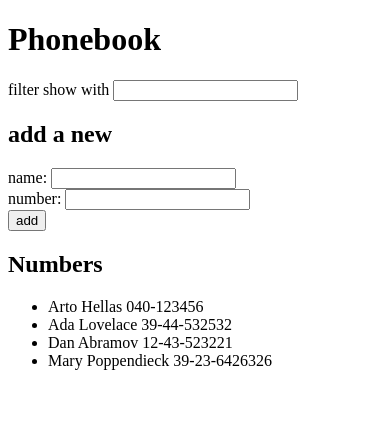
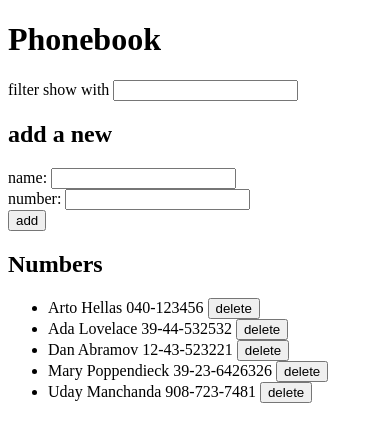
Before and after one commit to umanchanda/full-stack-open-2020, a React (Create React App) app in the folder part2/phonebook/: page / in a window 390 px wide. Shown: the top 442 px of the page. Built offline with nearby package versions, Linux system fonts and the light colour scheme; data requests are answered from the project's data file.

Commit message:
fixed bugs in phonebook

```diff
--- a/part2/phonebook/db.json
+++ b/part2/phonebook/db.json
@@ -1,5 +1,5 @@
 {
-    "persons":[
+  "persons": [
     {
       "name": "Arto Hellas",
       "number": "040-123456",
@@ -19,6 +19,11 @@
       "name": "Mary Poppendieck",
       "number": "39-23-6426326",
       "id": 4
+    },
+    {
+      "name": "Uday Manchanda",
+      "number": "908-723-7481",
+      "id": 5
     }
   ]
 }
--- a/part2/phonebook/src/App.js
+++ b/part2/phonebook/src/App.js
@@ -1,6 +1,6 @@
 import React, { useState, useEffect } from 'react';
-import axios from 'axios'
 import Person from './components/Person'
+import personService from './services/persons'
 
 const App = () => {
 
@@ -8,11 +8,10 @@ const App = () => {
   const [ newName, setNewName ] = useState('')
   const [ newNumber, setNewNumber ] = useState('')
   const [ filter, setFilter ] = useState('')
-  const [ showAll, setShowAll ] = useState(true)
 
   useEffect(() => {
-    axios
-      .get('http://localhost:3001/persons')
+    personService
+      .getAll()
       .then(response => {
         setPersons(response.data)
       })
@@ -29,13 +28,37 @@ const App = () => {
     const isPresent = persons.some(person => person.name.includes(newName));
 
     if (isPresent) {
-      alert(`${newName} is already added to phonebook`);
+      const person = persons.find(person => person.name === newName)
+      if (window.confirm(`${newName} is already added to phonebook, replace the old number with a new one?`)) {
+        const id = person.id
+        personService
+          .update(id, { ...person, number: newNumber })
+          .then(response => {
+            setPersons(persons.map(person => person.id !== id ? person : response.data))
+          })
+      }
     } else {
-      setPersons(prevPersons => prevPersons.concat(personObject));
+      personService
+        .create(personObject)
+        .then(response => {
+          setPersons(persons.concat(response.data))
+        })
     }
 
     setNewName('')
     setNewNumber('')
+  }
+
+  const deletePerson = (id, name) => {
+    return() => {
+      if (window.confirm(`Delete ${name}?`)) {
+        personService
+          .deleteObject(id)
+          .then(response => {
+            setPersons(persons.filter(person => person.id !== response.data))
+          })
+      }
+    }
   }
 
   const handleNameChange = (event) => {
@@ -48,7 +71,6 @@ const App = () => {
 
   const handleFilterChange = (event) => {
     setFilter(event.target.value)
-    setShowAll(!showAll)
   }
 
   const namesToShow = persons.filter(person => person.name.toLowerCase().includes(filter.toLowerCase()))
@@ -67,7 +89,7 @@ const App = () => {
       </form>
 
       <h2>Numbers</h2>
-      <ul>{namesToShow.map(person => <Person key={person.id} name={person.name} number={person.number} />)}</ul>
+      <ul>{namesToShow.map(person => <Person key={person.id} name={person.name} number={person.number} deletePerson={deletePerson(person.id, person.name)}/>)}</ul>
     </div>
   )
 }
--- a/part2/phonebook/src/components/Person.js
+++ b/part2/phonebook/src/components/Person.js
@@ -2,7 +2,7 @@ import React from 'react';
 
 const Person = (props) => {
   return (
-    <li key={props.key}>{props.name} {props.number}</li>
+    <li>{props.name} {props.number} <button onClick={props.deletePerson}>delete</button></li>
   )
 }
 
--- /dev/null
+++ b/part2/phonebook/src/services/persons.js
@@ -0,0 +1,20 @@
+import axios from 'axios'
+const baseUrl = 'http://localhost:3001/persons'
+
+const getAll = () => {
+  return axios.get(baseUrl)
+}
+
+const create = (newObject) => {
+  return axios.post(baseUrl, newObject)
+}
+
+const deleteObject = (id) => {
+  return axios.delete(`${baseUrl}/${id}`)
+}
+
+const update = (id, newObject) => {
+  return axios.put(`${baseUrl}/${id}`, newObject)
+}
+
+export default { getAll, create, deleteObject, update }
```
Lines whose indentation alone changed are shown as unchanged.
